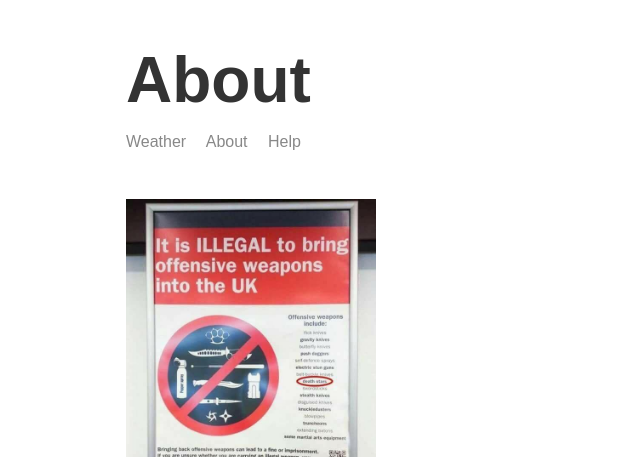
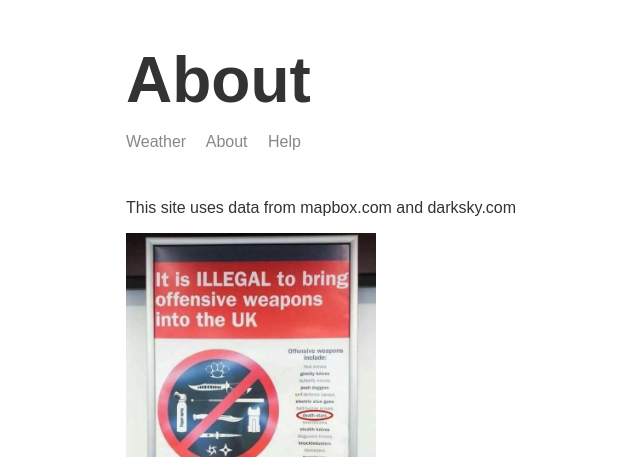
Before and after one commit to rwuniard/node3-weather-website, a Node server app: page /about in a window 1280 px wide. Shown: the top 457 px of the page, without its empty margins (189-829 px from the left). Run offline with Node 20, Linux system fonts and the light colour scheme; some libraries are stand-ins or nearby versions.

Commit message:
Added more info in the about page.

```diff
--- a/templates/views/about.hbs
+++ b/templates/views/about.hbs
@@ -9,6 +9,7 @@
     <body>
         <div class="main-content">
             {{>header}}
+            <p>This site uses data from mapbox.com and darksky.com</p>
             <img class="potrait" src = "/img/DeathStar.jpg">
 
         </div>
```
